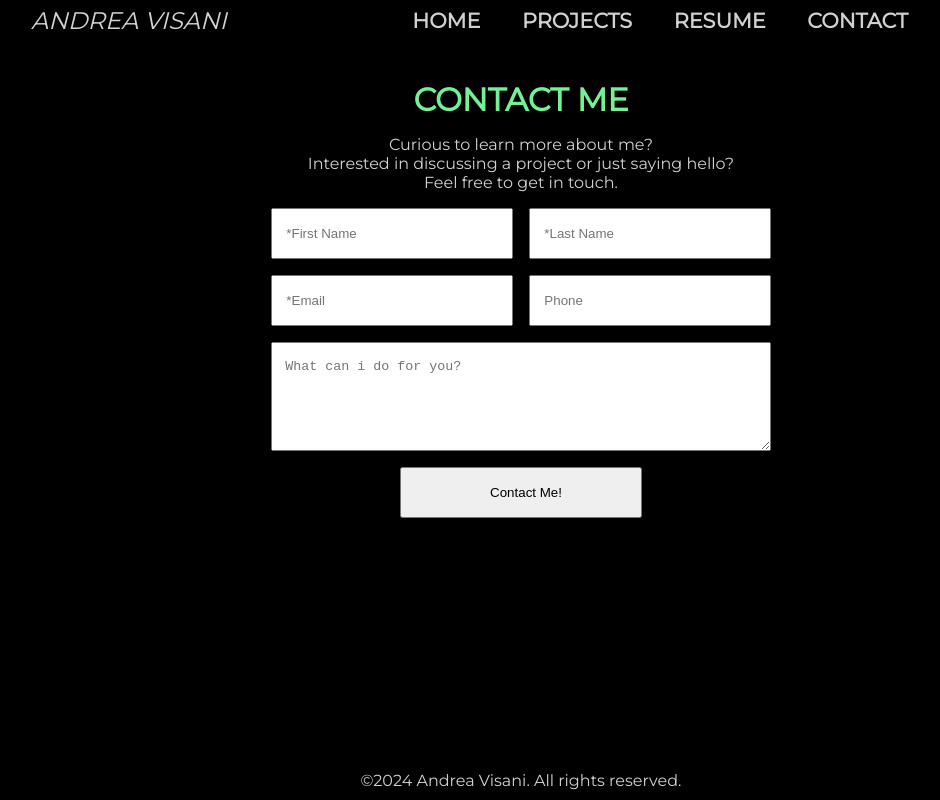
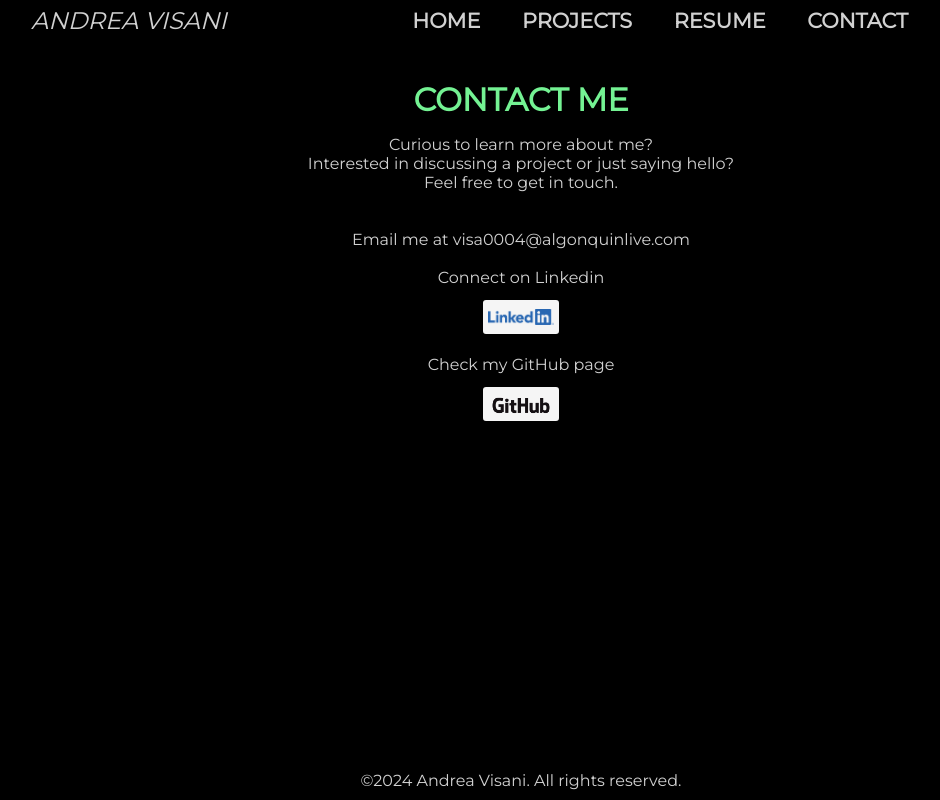
Before and after one commit to Herr-visanovich/Personal-Website, a plain HTML site: page contact.html in a window 1280 px wide. Shown: the whole page, without its empty margins (119-1059 px from the left). Drawn offline with Linux system fonts and the light colour scheme.

Commit message:
Modified contact page

```diff
--- a/contact.css
+++ b/contact.css
@@ -10,6 +10,11 @@
 
 .field{
     padding: 1.2em 0.25em 1.2em 1em;
+}
+
+.linkedin-image{
+    padding: auto;
+    margin-top: 4px;
 }
 
 /* SET EACH ELEMENT IN ITS POSITION FOR DESKTOP*/
--- a/contact.html
+++ b/contact.html
@@ -48,24 +48,26 @@
                 <p>Curious to learn more about me?</p>
                 <p>Interested in discussing a project or just saying hello?</p>
                 <p>Feel free to get in touch.</p>
+                <br>
+                <br>
             </header>
 
 
 
-            <!-- FORM START -->
-            <div class="project-container">
-                <form method="post" action="javascript:void(0)">
-                    <div class="fieldset-layout">
-                        <input type="text" name="firstName" class="field" id="firstName" placeholder="*First Name" required>
-                        <input type="text" name="lastName" class="field" id="lastName" placeholder="*Last Name" required>
-                        <input type="text" name="email-address" class="field" id="email-address" placeholder="*Email" required>
-                        <input type="text" name="phone" class="field" id="phone" placeholder="Phone">
-                        <textarea name="message" class="field" id="message" rows="5" placeholder="What can i do for you?" required></textarea>
-                        <input type="submit" class="field" id="submission-button" name="submission-button" value="Contact Me!">
-                    </div>
-                </form>
-            </div>
-            <!-- FORM END -->
+
+
+                <p>Email me at visa0004@algonquinlive.com</p>
+                <br>
+                <p>Connect on Linkedin</p>
+                <div style="background-color: whitesmoke;" class="card-button">
+                    <a  href="https://www.linkedin.com/in/andreavisani/" target="_blank"><img class="linkedin-image" src="images/LI-Logo.png" alt="github logo"></a>
+                </div>
+                <br>
+                <p>Check my GitHub page</p>
+                <div style="background-color: whitesmoke;" class="card-button">
+                    <a  href="https://github.com/andreavisani" target="_blank"><img class="github-image" src="images/GitHub_Logo.png" alt="github logo"></a>
+                </div>
+
         </div>
 
         <footer>©2024 Andrea Visani. All rights reserved.</footer>
```
Also changed, not shown: images/LI-Logo.png (added).
